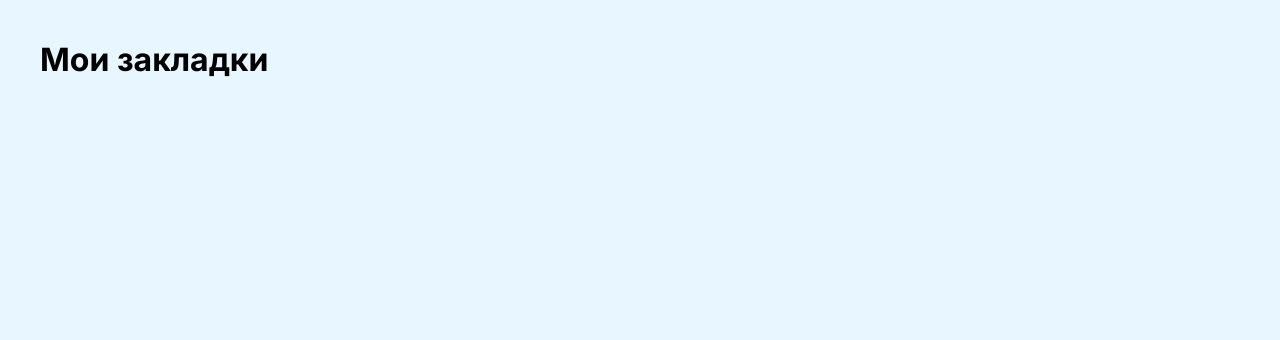
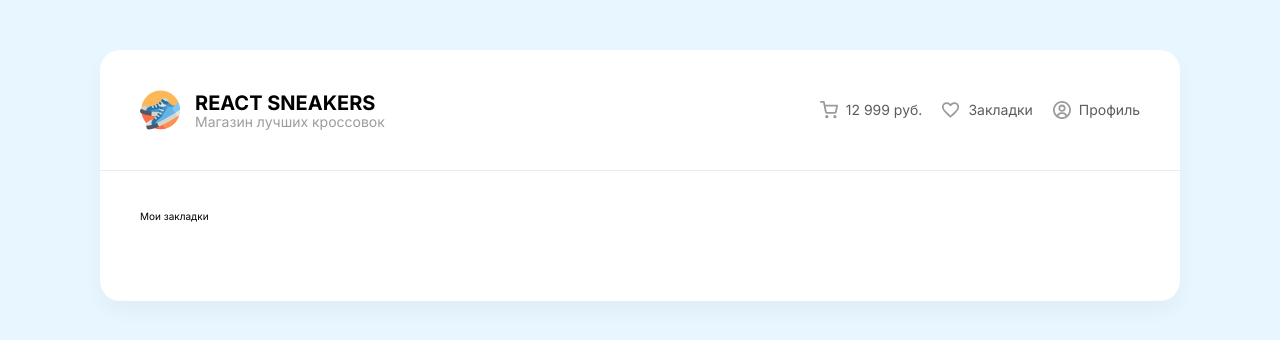
Before and after one commit to alexey-alanreys/sneakers-frontend, a React (Vite) app: page /favorites in a window 1280 px wide. Shown: the top 340 px of the page. Built offline with nearby package versions, Linux system fonts and the light colour scheme.

Commit message:
Refactor Header component

```diff
--- a/src/App.jsx
+++ b/src/App.jsx
@@ -1,11 +1,7 @@
 import Router from './routes/Routes';
 
 const App = () => {
-	return (
-		<div className='App'>
-			<Router />
-		</div>
-	);
+	return <Router />;
 };
 
 export default App;
--- a/src/components/layout/header/Header.jsx
+++ b/src/components/layout/header/Header.jsx
@@ -1,25 +1,48 @@
+import { useNavigate } from 'react-router-dom';
+
+import styles from './Header.module.scss';
+
 const Header = ({ onClickCart }) => {
+	const navigate = useNavigate();
+
 	return (
-		<header className='d-flex justify-between align-center p-40'>
-			<div className='d-flex align-center'>
-				<img width={40} height={40} src='img/logo.png' alt='Logotype' />
-				<div>
-					<h3 className='text-uppercase'>React Sneakers</h3>
-					<p className='opacity-5'>Магазин лучших кроссовок</p>
+		<header className={styles.header}>
+			<a href='/' className={styles.logo}>
+				<img
+					className={styles.logoImage}
+					width={40}
+					height={40}
+					src='img/logo.png'
+					alt='React Sneakers Logo'
+				/>
+				<div className={styles.logoText}>
+					<h3>React Sneakers</h3>
+					<p>Магазин лучших кроссовок</p>
 				</div>
-			</div>
-			<ul className='d-flex'>
-				<li className='mr-30 cu-p' onClick={onClickCart}>
-					<img width={18} height={18} src='img/cart.svg' alt='Корзина' />
-					<span>12 999 руб.</span>
-				</li>
-				<li className='mr-20 cu-p'>
-					<img width={18} height={18} src='img/heart.svg' alt='Закладки' />
-				</li>
-				<li>
-					<img width={18} height={18} src='img/user.svg' alt='Пользователь' />
-				</li>
-			</ul>
+			</a>
+
+			<nav className={styles.nav}>
+				<ul className={styles.navList}>
+					<li className={`${styles.navItem}`} onClick={onClickCart}>
+						<img src='img/cart.svg' alt='Корзина' />
+						<span>12 999 руб.</span>
+					</li>
+					<li
+						className={`${styles.navItem}`}
+						onClick={() => navigate('/favorites')}
+					>
+						<img src='img/heart.svg' alt='Закладки' />
+						<span>Закладки</span>
+					</li>
+					<li
+						className={`${styles.navItem}`}
+						onClick={() => navigate('/orders')}
+					>
+						<img src='img/user.svg' alt='Профиль' />
+						<span>Профиль</span>
+					</li>
+				</ul>
+			</nav>
 		</header>
 	);
 };
--- /dev/null
+++ b/src/components/layout/header/Header.module.scss
@@ -0,0 +1,57 @@
+.header {
+	display: flex;
+	justify-content: space-between;
+	align-items: center;
+	padding: 40px;
+	border-bottom: 1px solid #eaeaea;
+
+	.logo {
+		display: flex;
+		align-items: center;
+		text-decoration: none;
+		color: inherit;
+
+		&Image {
+			margin-right: 15px;
+		}
+
+		&Text {
+			h3 {
+				text-transform: uppercase;
+				font-size: 2rem;
+				font-weight: 700;
+				line-height: 2.4rem;
+			}
+
+			p {
+				font-size: 1.4rem;
+				color: #9d9d9d;
+			}
+		}
+	}
+
+	.nav {
+		&List {
+			display: flex;
+		}
+
+		.navItem {
+			display: flex;
+			align-items: center;
+			margin-right: 20px;
+			font-size: 1.4rem;
+			color: #5c5c5c;
+			cursor: pointer;
+
+			img {
+				width: 18px;
+				height: 18px;
+				margin-right: 8px;
+			}
+
+			&:last-child {
+				margin-right: 0;
+			}
+		}
+	}
+}
--- a/src/components/screens/favorites/Favorites.jsx
+++ b/src/components/screens/favorites/Favorites.jsx
@@ -1,27 +1,91 @@
+import { useEffect, useState } from 'react';
+
 import Card from '@/components/layout/card/Card';
+import Drawer from '@/components/layout/drawer/Drawer';
+import Header from '@/components/layout/header/Header';
 
-function Favorites() {
-	const favorites = [];
-	const onAddToFavorite = () => {};
+import { STORAGE_KEYS } from '@/constants/storage-keys.constants';
+
+import { storageService } from '@/services/storage.service';
+
+const Favorites = () => {
+	const [favorites, setFavorites] = useState([]);
+	const [cartOpened, setCartOpened] = useState(false);
+
+	useEffect(() => {
+		const savedFavorites = storageService.get(STORAGE_KEYS.FAVORITES) || [];
+		setFavorites(savedFavorites);
+	}, []);
+
+	const onAddToFavorites = (id) => {
+		setFavorites((prev) => {
+			const isInFavorites = prev.some((item) => item.id === id);
+			let newFavorites;
+
+			if (isInFavorites) {
+				newFavorites = prev.filter((item) => item.id !== id);
+			} else {
+				const itemToAdd = items.find((item) => item.id === id);
+				newFavorites = [...prev, itemToAdd];
+			}
+
+			storageService.set(STORAGE_KEYS.FAVORITES, newFavorites);
+			return newFavorites;
+		});
+	};
+
+	const onAddToCart = (id) => {
+		setCartItems((prev) => {
+			const isInCart = prev.some((item) => item.id === id);
+			let newCart;
+
+			if (isInCart) {
+				newCart = prev.filter((item) => item.id !== id);
+			} else {
+				const itemToAdd = items.find((item) => item.id === id);
+				newCart = [...prev, itemToAdd];
+			}
+
+			storageService.set(STORAGE_KEYS.CART, newCart);
+			return newCart;
+		});
+	};
+
+	const onRemoveItem = (id) => {
+		const newCart = cartItems.filter((item) => item.id !== id);
+		storageService.set(STORAGE_KEYS.CART, newCart);
+		setCartItems(newCart);
+	};
 
 	return (
-		<div className='content p-40'>
-			<div className='d-flex align-center justify-between mb-40'>
-				<h1>Мои закладки</h1>
-			</div>
-
-			<div className='d-flex flex-wrap'>
-				{favorites.map((item, index) => (
-					<Card
-						key={index}
-						favorited={true}
-						onFavorite={onAddToFavorite}
-						{...item}
-					/>
-				))}
-			</div>
+		<div className='wrapper'>
+			{cartOpened && (
+				<Drawer
+					onClose={() => setCartOpened(false)}
+					onRemove={onRemoveItem}
+					items={cartItems}
+				/>
+			)}
+			<Header onClickCart={() => setCartOpened(!cartOpened)} />
+			<main className='content p-40'>
+				<section className='d-flex align-center justify-between mb-40'>
+					<h1>Мои закладки</h1>
+				</section>
+				<section className='items'>
+					{favorites &&
+						favorites.map((favorite) => (
+							<Card
+								key={favorite.id}
+								{...favorite}
+								onFavorite={onAddToFavorites}
+								onPlus={onAddToCart}
+								favorited={true}
+							/>
+						))}
+				</section>
+			</main>
 		</div>
 	);
-}
+};
 
 export default Favorites;
--- a/src/components/screens/home/Home.jsx
+++ b/src/components/screens/home/Home.jsx
@@ -82,7 +82,7 @@
 	};
 
 	return (
-		<div className='wrapper clear'>
+		<div className='wrapper'>
 			{cartOpened && (
 				<Drawer
 					onClose={() => setCartOpened(false)}
@@ -93,7 +93,7 @@
 			<Header onClickCart={() => setCartOpened(!cartOpened)} />
 			<main className='content p-40'>
 				<section className='d-flex align-center justify-between mb-40'>
-					<h1 className='mb-40'>
+					<h1>
 						{searchValue
 							? `Поиск по запросу: "${searchValue}"`
 							: 'Все кроссовки'}
--- /dev/null
+++ b/src/styles/_reset.scss
@@ -0,0 +1,148 @@
+html {
+	box-sizing: border-box;
+	text-size-adjust: none;
+	font-size: 62.5%;
+}
+
+*,
+*::before,
+*::after {
+	box-sizing: inherit;
+	padding: 0;
+	margin: 0;
+	border: 0;
+	user-select: none;
+	-webkit-user-drag: none;
+}
+
+body,
+h1,
+h2,
+h3,
+h4,
+h5,
+h6,
+p,
+blockquote,
+pre,
+a,
+abbr,
+acronym,
+address,
+big,
+cite,
+code,
+del,
+dfn,
+em,
+img,
+ins,
+kbd,
+q,
+s,
+samp,
+small,
+strike,
+strong,
+sub,
+sup,
+tt,
+var,
+b,
+u,
+i,
+dl,
+dt,
+dd,
+ol,
+ul,
+li,
+fieldset,
+form,
+label,
+legend,
+table,
+caption,
+tbody,
+tfoot,
+thead,
+tr,
+th,
+td,
+article,
+aside,
+canvas,
+details,
+embed,
+figure,
+figcaption,
+footer,
+header,
+hgroup,
+menu,
+nav,
+output,
+ruby,
+section,
+summary,
+time,
+mark,
+audio,
+video {
+	font-size: inherit;
+	font-weight: inherit;
+	font-family: inherit;
+	line-height: inherit;
+	text-rendering: optimizelegibility;
+	-webkit-font-smoothing: antialiased;
+	font-style: inherit;
+	vertical-align: baseline;
+}
+
+article,
+aside,
+footer,
+header,
+nav,
+section,
+main {
+	display: block;
+}
+
+body {
+	line-height: 1;
+}
+
+ol,
+ul {
+	list-style: none;
+}
+
+table {
+	border-collapse: collapse;
+	border-spacing: 0;
+}
+
+input,
+button,
+textarea,
+select {
+	font-size: inherit;
+	font-weight: inherit;
+	font-family: inherit;
+	line-height: inherit;
+	background: none;
+	border: none;
+	border-radius: 0;
+	font-style: inherit;
+	outline: none;
+}
+
+button:focus-visible,
+a:focus-visible,
+input:focus-visible,
+select:focus-visible,
+textarea:focus-visible {
+	background-color: transparent;
+	outline: none;
+}
--- a/src/styles/clear.scss
+++ b/src/styles/clear.scss
@@ -13,6 +13,7 @@
 	ul {
 		margin: 0;
 		padding: 0;
+		list-style: none;
 	}
 
 	li {
--- a/src/styles/index.scss
+++ b/src/styles/index.scss
@@ -1,7 +1,7 @@
 @use 'sass:color';
 
+@use './reset' as *;
 @use './spacing.scss' as *;
-@use './clear.scss' as *;
 @use './display.scss' as *;
 
 * {
@@ -21,20 +21,6 @@
 	border-radius: 20px;
 	max-width: 1080px;
 	margin: 50px auto;
-}
-
-header {
-	border-bottom: 1px solid #eaeaea;
-
-	img {
-		margin-right: 15px;
-	}
-
-	h3,
-	p {
-		margin: 0;
-		text-align: left;
-	}
 }
 
 .content {
@@ -85,15 +71,6 @@
 	border-radius: 10px;
 	padding: 0 15px;
 	position: relative;
-
-	.clear {
-		position: absolute;
-		right: 0;
-		width: 18px;
-		height: 18px;
-		top: 14px;
-		right: 15px;
-	}
 
 	input {
 		border: 0;
```
